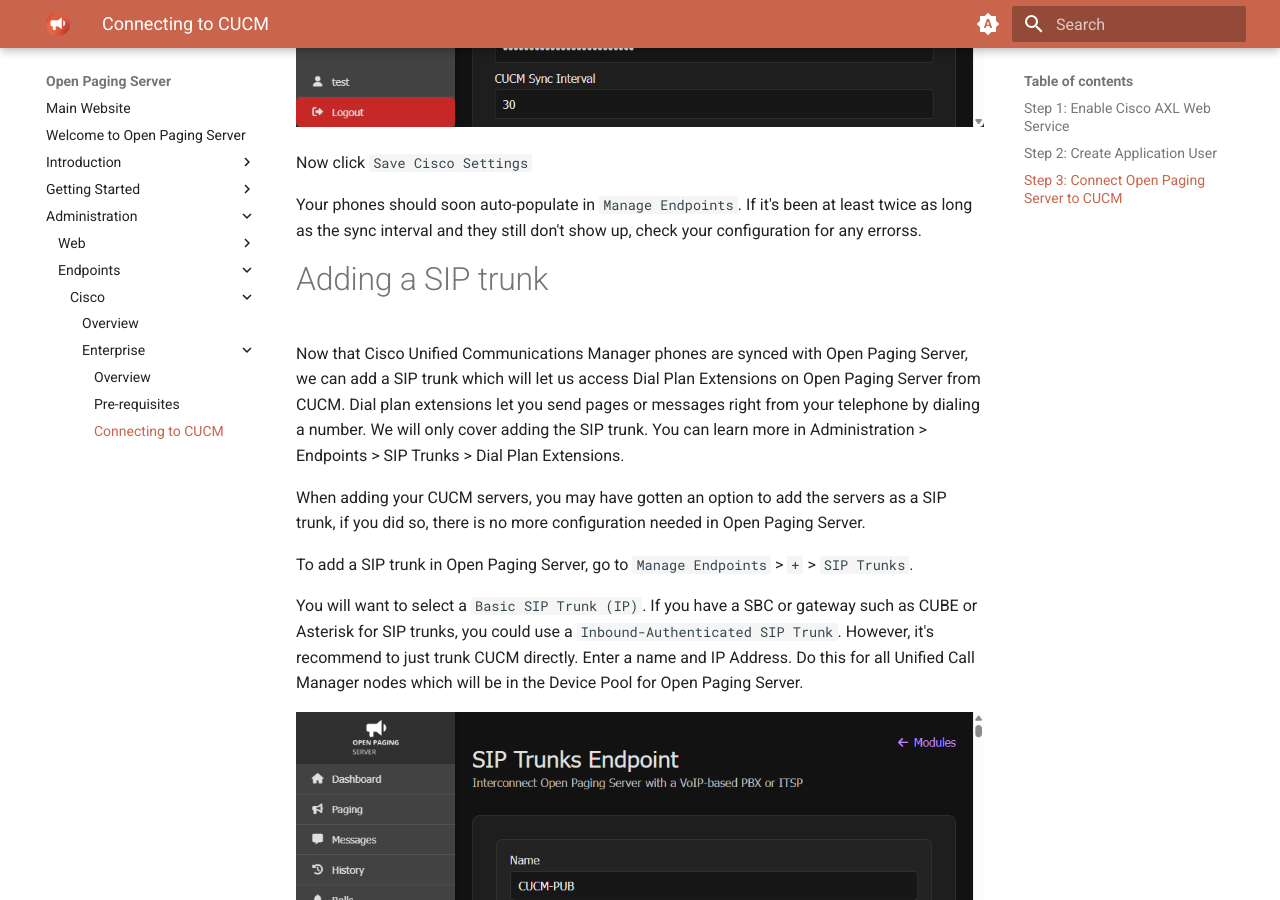
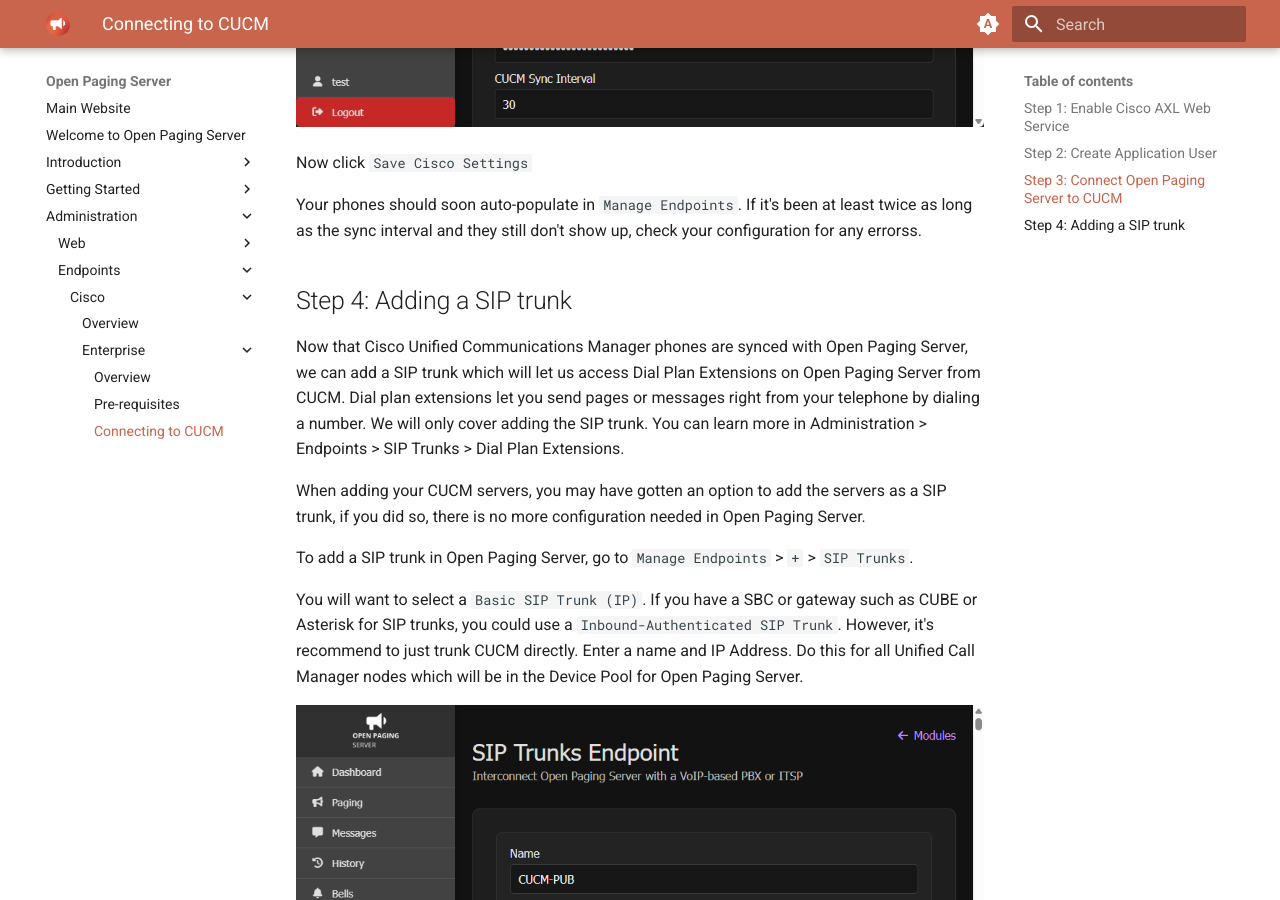
Before and after one commit to OpenPagingServer/documentation, an MkDocs documentation site: the page built from docs/admin/endpoints/cisco/enterprise/cucm.md, in a window 1280 px wide and 900 px high, scrolled down 5744 px. Built offline with MkDocs 1.6.1 and Material for MkDocs 9.7.7, drawn with Linux system fonts in a browser that asks for light colours.

Commit message:
Fixed an error

```diff
--- a/docs/admin/endpoints/cisco/enterprise/cucm.md
+++ b/docs/admin/endpoints/cisco/enterprise/cucm.md
@@ -58,7 +58,7 @@ Now click `Save Cisco Settings`
 
 Your phones should soon auto-populate in `Manage Endpoints`. If it's been at least twice as long as the sync interval and they still don't show up, check your configuration for any errorss.
 
-# Adding a SIP trunk
+## Step 4: Adding a SIP trunk
 
 Now that Cisco Unified Communications Manager phones are synced with Open Paging Server, we can add a SIP trunk which will let us access Dial Plan Extensions on Open Paging Server from CUCM. Dial plan extensions let you send pages or messages right from your telephone by dialing a number. We will only cover adding the SIP trunk. You can learn more in Administration > Endpoints > SIP Trunks > Dial Plan Extensions.
 
```
